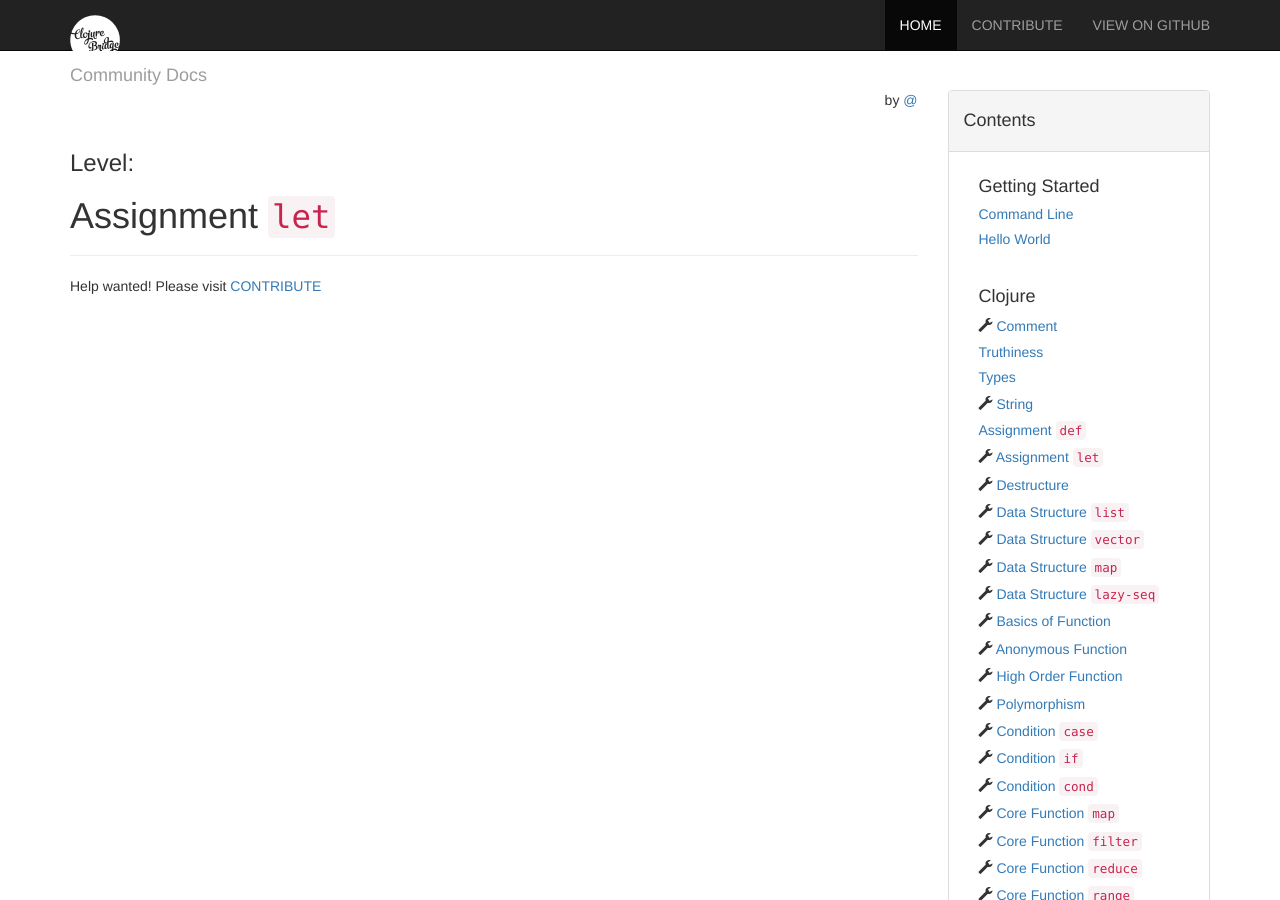
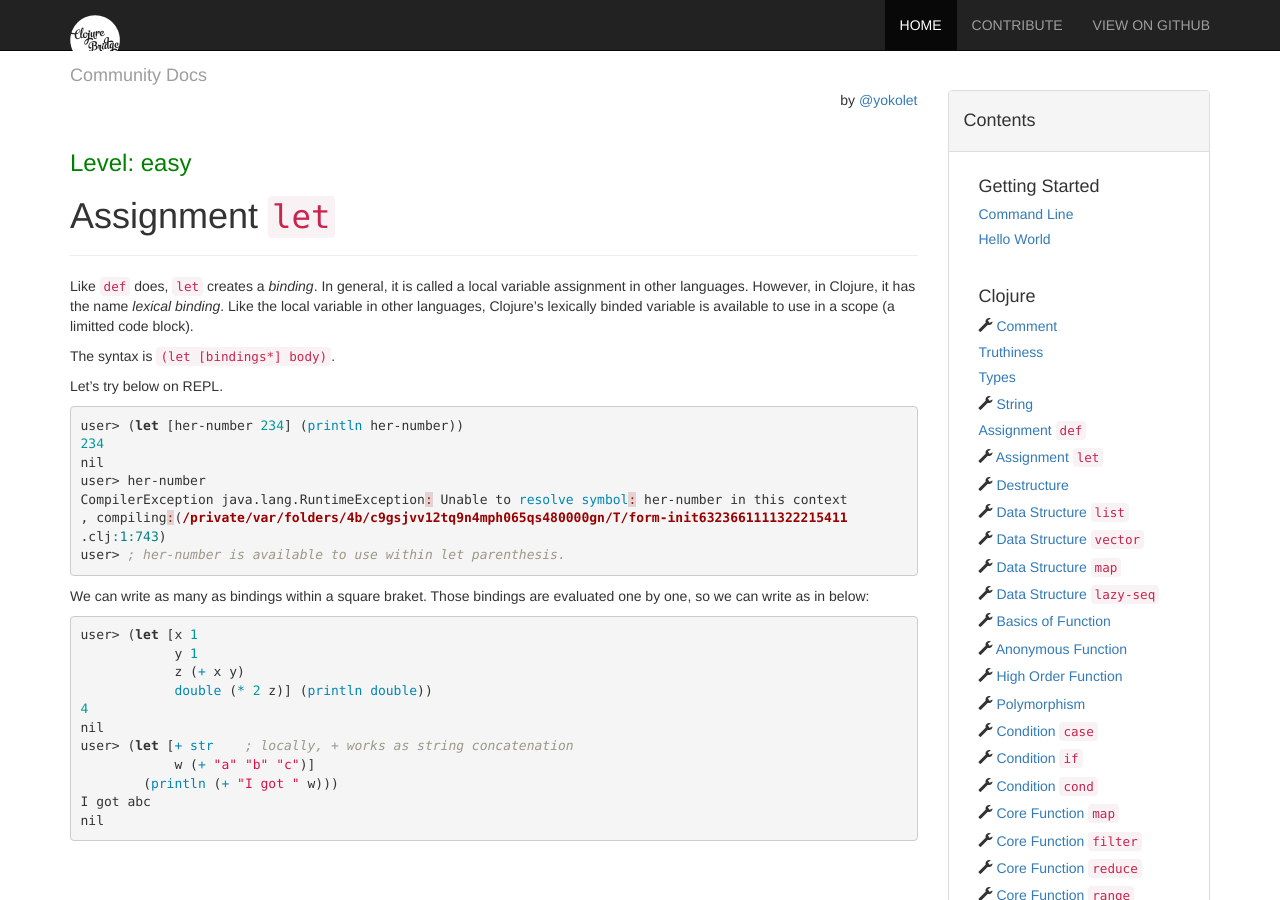
Before and after one commit to ClojureBridge/community-docs, a Jekyll site: the page built from docs/clojure/let.md, in a window 1280 px wide and 900 px high. Built offline with Jekyll 4.4.1, drawn with Linux system fonts in a browser that asks for light colours; nearby versions of some CDN libraries.

Commit message:
WIP document for let

```diff
--- a/docs/clojure/let.md
+++ b/docs/clojure/let.md
@@ -2,8 +2,44 @@
 layout: docs
 title: Assignment <code>let</code>
 permalink: /docs/clojure/let/
-level:
-author:
+level: easy
+author: yokolet
 ---
 
-Help wanted! Please visit  [CONTRIBUTE]({{ site.baseurl }}/docs/contribute)
+Like [`def`]({{ site.baseurl}}/docs/clojure/def/) does, `let` creates a *binding*.
+In general, it is called a local variable assignment in other languages.
+However, in Clojure, it has the name *lexical binding*.
+Like the local variable in other languages, Clojure's lexically binded variable is available to
+use in a scope (a limitted code block).
+
+The syntax is `(let [bindings*] body)`.
+
+Let's try below on REPL.
+
+{% highlight clojure %}
+user> (let [her-number 234] (println her-number))
+234
+nil
+user> her-number
+CompilerException java.lang.RuntimeException: Unable to resolve symbol: her-number in this context
+, compiling:(/private/var/folders/4b/c9gsjvv12tq9n4mph065qs480000gn/T/form-init6323661111322215411
+.clj:1:743)
+user> ; her-number is available to use within let parenthesis.
+{% endhighlight %}
+
+We can write as many as bindings within a square braket.
+Those bindings are evaluated one by one, so we can write as in below:
+
+{% highlight clojure %}
+user> (let [x 1
+            y 1
+            z (+ x y)
+            double (* 2 z)] (println double))
+4
+nil
+user> (let [+ str    ; locally, + works as string concatenation
+            w (+ "a" "b" "c")]
+        (println (+ "I got " w)))
+I got abc
+nil
+{% endhighlight %}
```
